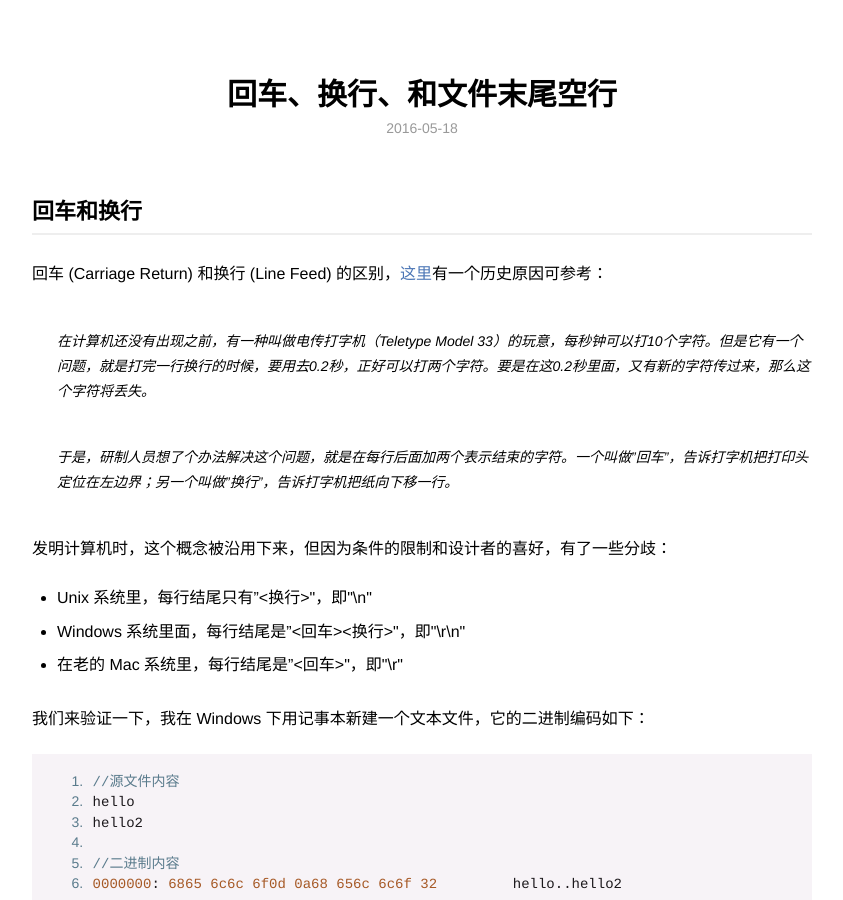
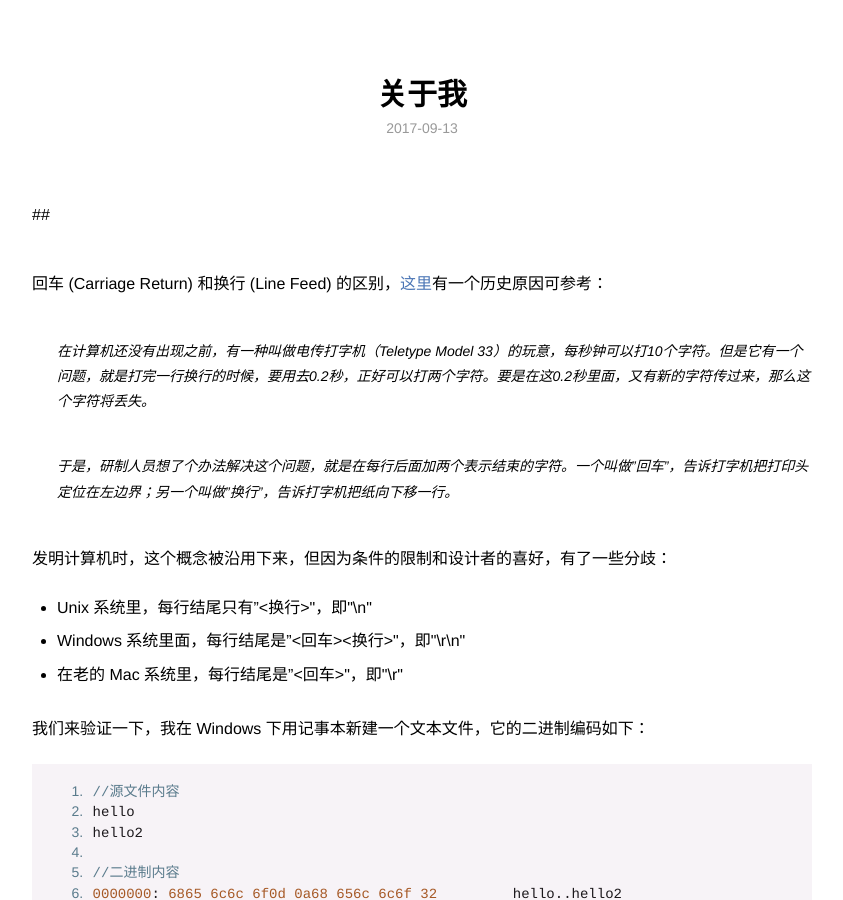
Before and after one commit to chenweiw09/chenweiw09.github.io, a Jekyll site: the page built from _posts/2017-09-13-about-me.md, in a window 1280 px wide and 900 px high. Shown: the whole window, without its empty margins (218-1061 px from the left). Built offline with Jekyll 4.4.1, drawn with Linux system fonts in a browser that asks for light colours; part of the change alters nothing that is shown.

Commit message:
first change

```diff
--- a/_config.yml
+++ b/_config.yml
@@ -1,6 +1,6 @@
 permalink: /:title
 
-title: BeiYuu.com
+title: cruise.com
 url: http://beiyuu.com
 feed: /atom.xml
 author_info: <a href="http://beiyuu.com/">BeiYuu</a>
--- a/_posts/2016-05-18-carriage-return-line-feed-new-line-end-file.md
+++ b/_posts/2017-09-13-about-me.md
@@ -1,11 +1,11 @@
 ---
 layout: post
-title: 回车、换行、和文件末尾空行
-description: 回车和换行在不同系统下面定义不同，时不时会有一些小问题出来，git 经常出现的 No new line at the end of file 也让很多人费解，需要梳理一下
+title: 关于我
+description: 不需要奢靡的放纵，也无需寂寞的等待，刚刚好就行
 category: blog
 ---
 
-## 回车和换行
+##
 
 回车 (Carriage Return) 和换行 (Line Feed) 的区别，[这里](http://stackoverflow.com/questions/1761051/difference-between-n-and-r)有一个历史原因可参考：
 
```
